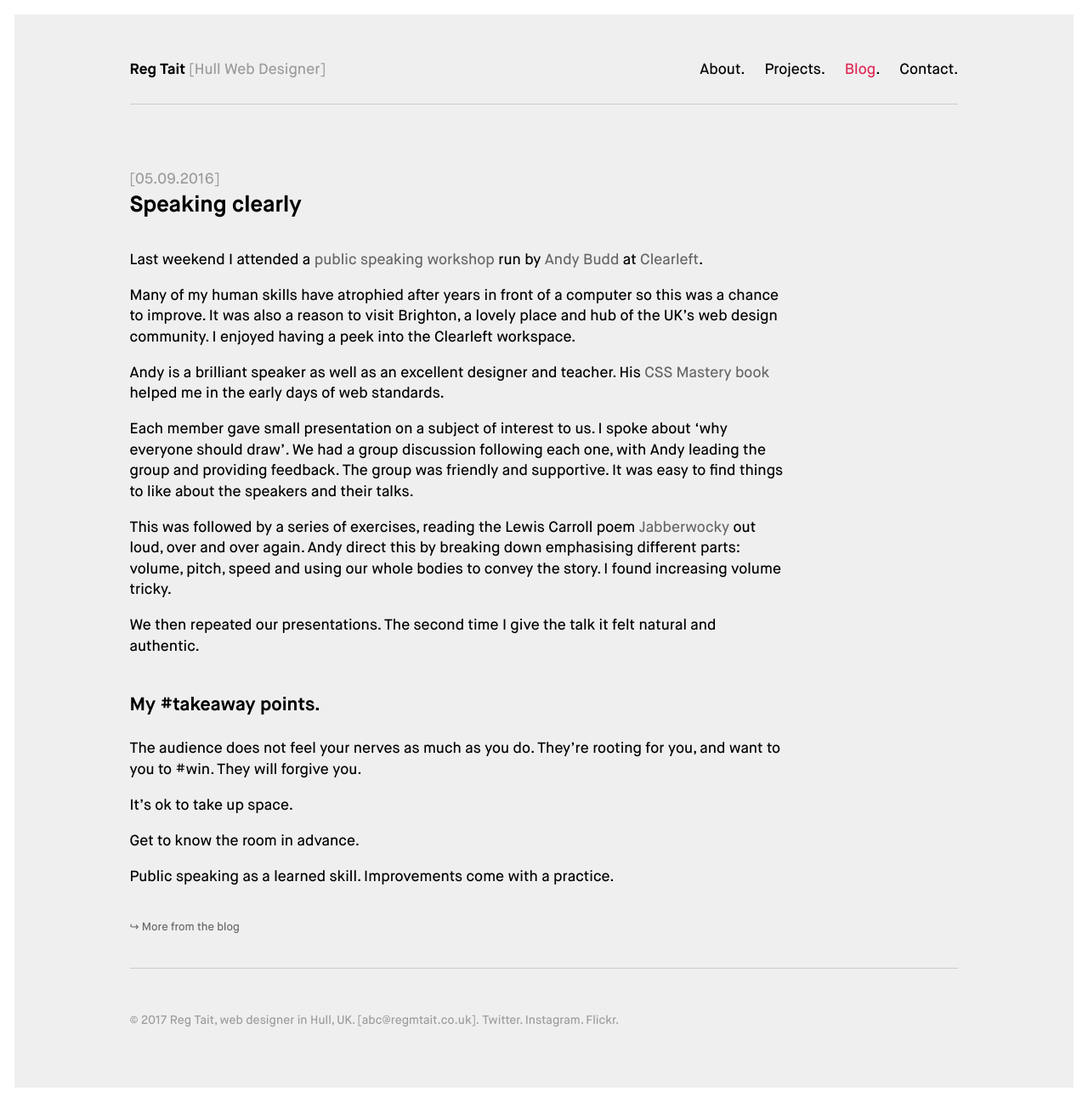
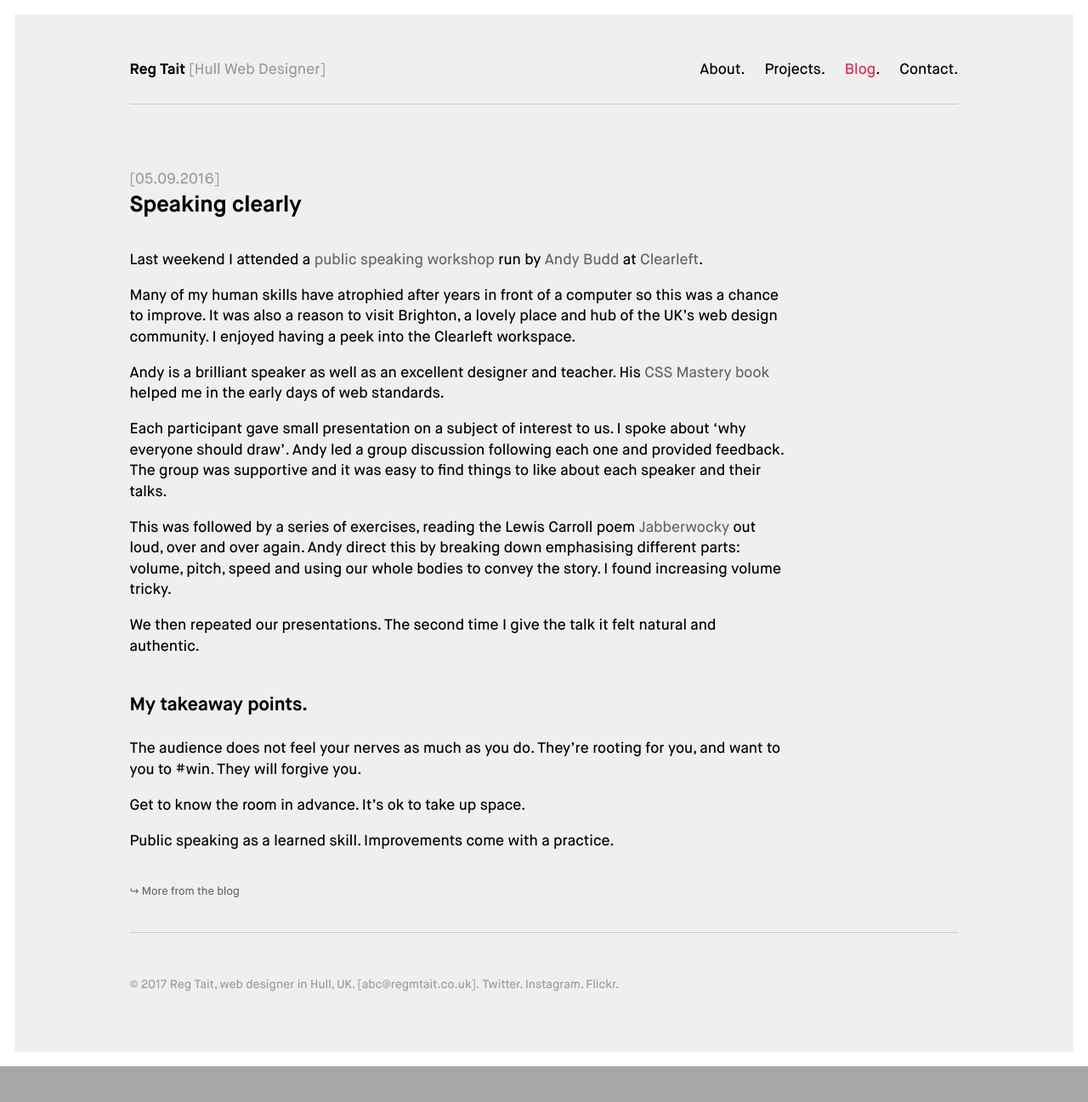
Before and after one commit to regmtait/regmtait.co.uk, a Jekyll site: the page built from _posts/2016-09-03-clearleft-speaking.md, in a window 1280 px wide. Shown: the whole page at 85% size. Built offline with Jekyll 4.4.1, drawn with Linux system fonts in a browser that asks for light colours; after the commit the page ends 1255 px from its top, so only the background shows below that.

Commit message:
text edits.

```diff
--- a/_posts/2016-09-03-clearleft-speaking.md
+++ b/_posts/2016-09-03-clearleft-speaking.md
@@ -15,18 +15,16 @@ Many of my human skills have atrophied after years in front of a computer so thi
 
 Andy is a brilliant speaker as well as an excellent designer and teacher. His [CSS Mastery book](http://www.andybudd.com/archives/2005/12/css_mastery_coming_soon/) helped me in the early days of web standards.
 
-Each member gave small presentation on a subject of interest to us. I spoke about 'why everyone should draw'. We had a group discussion following each one, with Andy leading the group and providing feedback.  The group was friendly and supportive. It was easy to find things to like about the speakers and their talks.
+Each participant gave small presentation on a subject of interest to us. I spoke about 'why everyone should draw'. Andy led a group discussion following each one and provided feedback. The group was supportive and it was easy to find things to like about each speaker and their talks.
 
 This was followed by a series of exercises, reading the Lewis Carroll poem [Jabberwocky](https://www.poetryfoundation.org/poems/42916/jabberwocky) out loud, over and over again. Andy direct this by breaking down emphasising different parts: volume, pitch, speed and using our whole bodies to convey the story. I found increasing volume tricky.
 
 We then repeated our presentations. The second time I give the talk it felt natural and authentic.
 
-## My #takeaway points.
+## My takeaway points.
 
 The audience does not feel your nerves as much as you do. They're rooting for you, and want to you to #win. They will forgive you.
 
-It's ok to take up space.
-
-Get to know the room in advance.
+Get to know the room in advance. It's ok to take up space.
 
 Public speaking as a learned skill. Improvements come with a practice.
```
